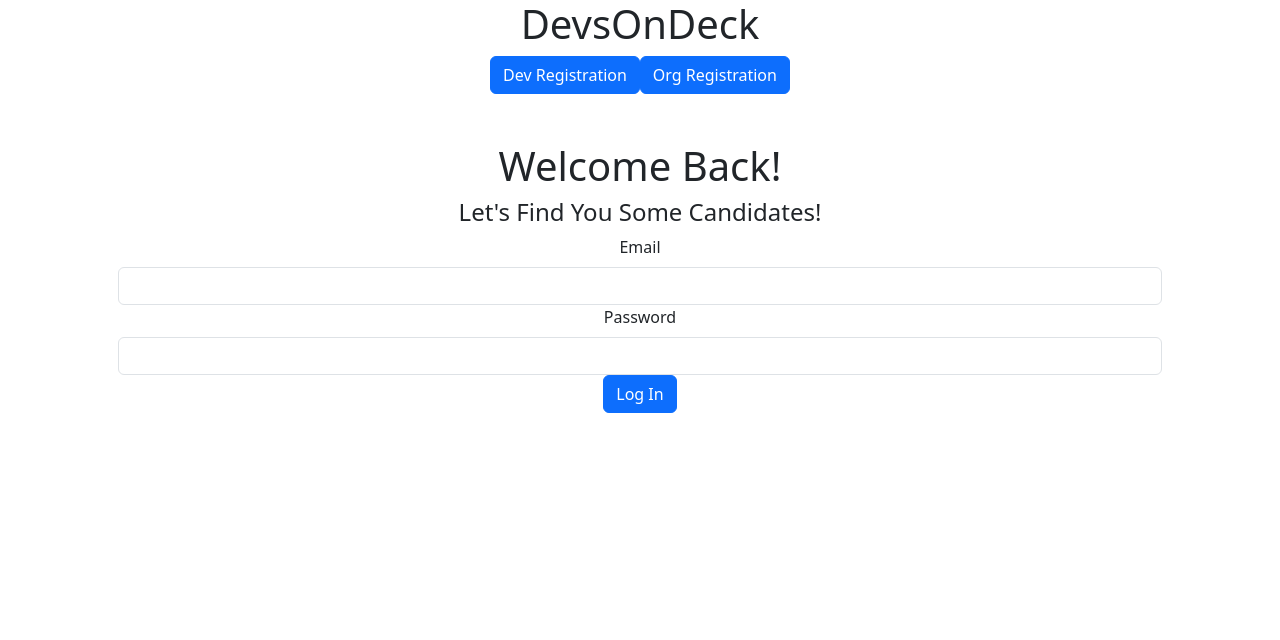
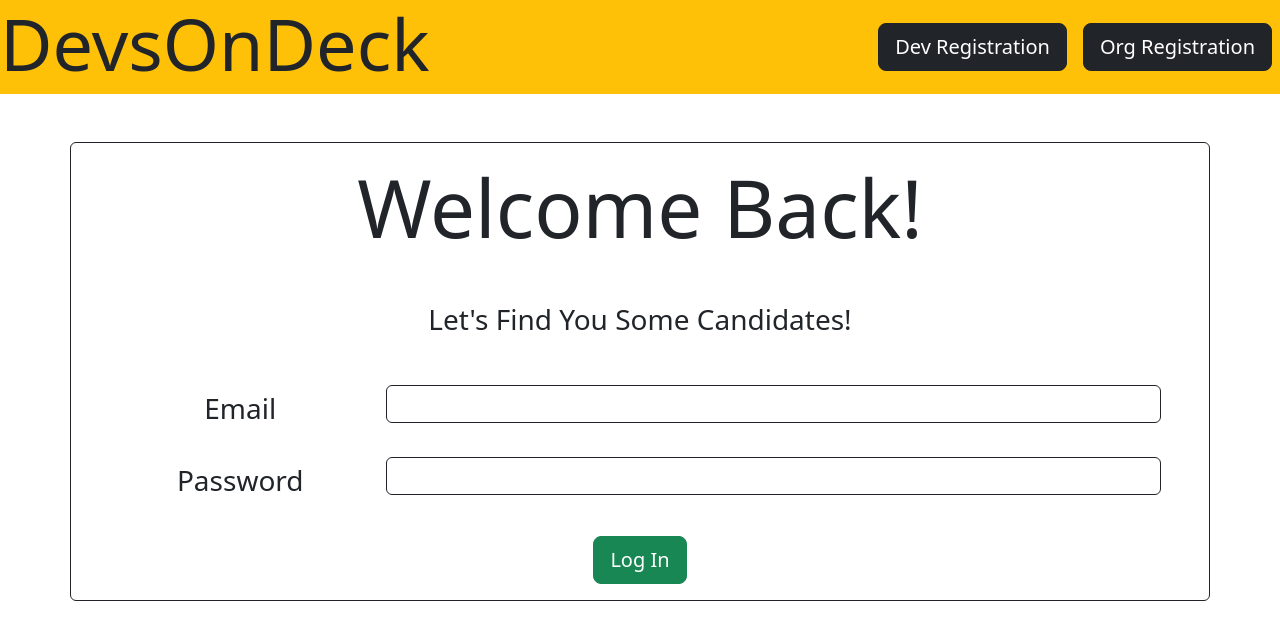
Before and after one commit to jbl0119/DevsOnDeck, a React (Vite) app in the folder client/: page /orgs/login in a window 1280 px wide. Shown: the top 640 px of the page. Built offline with nearby package versions, Linux system fonts and the light colour scheme.

Commit message:
feat: more styling on pages

```diff
--- a/client/src/App.css
+++ b/client/src/App.css
@@ -10,3 +10,8 @@
 .glow {
   box-shadow: 0 0 15px 10px rgba(0, 0, 0, 0.33); /* Example box-shadow for glow effect */
 }
+
+.custom-progress-bar {
+  height: 2em; /* Double the height */
+  width: 50%; /* Half the width */
+}
--- a/client/src/App.jsx
+++ b/client/src/App.jsx
@@ -23,9 +23,7 @@ function App() {
     <BrowserRouter>
     <div>
       <Routes>
-
         <Route index element={<DevLogin/>}/>
-
         <Route path="/devs/dashboard/:id" element={<DevDashboard/>}/>
         <Route path="/devs/register" element={<DevRegister/>}/>
         <Route path="/orgs/register" element={<OrgRegister/>}/>
@@ -34,7 +32,6 @@ function App() {
         <Route path="/orgs/jobs/add" element={<AddPosition/>}/>
         <Route path="/devs/skills/languages/:id" element={<DevSkillLanguages/>}/>
         <Route path="/devs/skills/frameworks/:id" element={<DevSkillFrameworks/>}/>
-
       </Routes>
     </div>
     </BrowserRouter>
--- a/client/src/components/DevLogin.jsx
+++ b/client/src/components/DevLogin.jsx
@@ -34,30 +34,37 @@ const [Developer, setDeveloper] = useState({ email: "", password: "" });
 
     return (
         <>
-            <div>
-                <h1>DevsOnDeck</h1>
+            <div class="bg-warning mb-3 d-flex align-items-center justify-content-between">
+                <h1 class="display-2 ">DevsOnDeck</h1>
+                <div>
                 <Link to={'/devs/register'}>
-                    <button type="button" className="btn btn-primary">Dev Registration</button>
+                    <button type="button" class="btn btn-dark btn-lg m-2">Dev Registration</button>
                 </Link>
                 <Link to={'/orgs/register'}>
-                    <button type="button" className="btn btn-primary">Org Registration</button>
+                    <button type="button" class="btn btn-dark btn-lg m-2">Org Registration</button>
                 </Link>
+
+                </div>
             </div>
             <form onSubmit={onSubmit}>
-                <div className="container px-5 my-5">
-                    <h1>Welcome Back, Developer</h1>
-                    <h4>Let's Connect You To A Job!</h4>
-                    <div>
-                        <label htmlFor="email" className="form-label">Email</label>
-                        <input type="text" className="form-control" id="email" name="email" value={Developer.email} onChange={onChange} />
+                <div class="container px-5 my-5 border border-dark rounded p-3">
+                    <h1 class="display-1 mb-5">Welcome Back, Developer</h1>
+                    <h3 class='mb-5'>Let's Connect You To A Job!</h3>
+                    <div class="row mb-3">
+                        <label htmlFor="email" class="col-sm-3 col-form-label "><h3>Email</h3></label>
+                        <div class="col-sm-9">
+                        <input type="text" className="form-control border-dark" id="email" name="email" value={Developer.email} onChange={onChange} />
                         {errors.email && <p className="text-danger">{errors.email}</p>}
+                        </div>
                     </div>
-                    <div>
-                        <label htmlFor="password" className="form-label">Password</label>
-                        <input type="password" className="form-control" id="password" name="password" value={Developer.password} onChange={onChange} />
+                    <div class="row mb-3">
+                        <label htmlFor="password" class="col-sm-3 col-form-label "><h3>Password</h3></label>
+                        <div class="col-sm-9">
+                        <input type="password" className="form-control border-dark" id="password" name="password" value={Developer.password} onChange={onChange} />
                         {errors.password && <p className="text-danger">{errors.password}</p>}
+                        </div>
                     </div>
-                    <button type="submit" className="btn btn-primary">Log In</button>
+                    <button type="submit" class="mt-2 btn btn-success btn-lg">   Log In   </button>
                 </div>
             </form>
         </>
--- a/client/src/components/DevRegister.jsx
+++ b/client/src/components/DevRegister.jsx
@@ -54,8 +54,8 @@ const DevRegister = () => {
         <div class="bg-warning mb-3 d-flex align-items-center justify-content-between">
             <h1 class="display-2 ">DevsOnDeck</h1>
             <div>
-            <Link to={'/dev/login'}><button type="button" class="btn btn-dark btn-lg m-2">DevLogin</button></Link>
-            <Link to={'/org/login'}><button type="button" class="btn btn-dark btn-lg m-2">OrgLogin</button></Link>
+            <Link to={'/'}><button type="button" class="btn btn-dark btn-lg m-2">DevLogin</button></Link>
+            <Link to={'/orgs/login'}><button type="button" class="btn btn-dark btn-lg m-2">OrgLogin</button></Link>
             </div>
         </div>
         <form onSubmit={onSubmit}>
--- a/client/src/components/OrgLogin.jsx
+++ b/client/src/components/OrgLogin.jsx
@@ -34,30 +34,36 @@ const [User, setUser] = useState({ email: "", password: "" });
 
     return (
         <>
-            <div>
-                <h1>DevsOnDeck</h1>
+            <div class="bg-warning mb-3 d-flex align-items-center justify-content-between">
+                <h1 class="display-2 ">DevsOnDeck</h1>
+                <div>
                 <Link to={'/devs/register'}>
-                    <button type="button" className="btn btn-primary">Dev Registration</button>
+                    <button type="button" class="btn btn-dark btn-lg m-2">Dev Registration</button>
                 </Link>
                 <Link to={'/orgs/register'}>
-                    <button type="button" className="btn btn-primary">Org Registration</button>
+                    <button type="button" class="btn btn-dark btn-lg m-2">Org Registration</button>
                 </Link>
+                </div>
             </div>
             <form onSubmit={onSubmit}>
-                <div className="container px-5 my-5">
-                    <h1>Welcome Back!</h1>
-                    <h4>Let's Find You Some Candidates!</h4>
-                    <div>
-                        <label htmlFor="contactEmail" className="form-label">Email</label>
-                        <input type="text" className="form-control" id="contactEmail" name="contactEmail" value={User.contactEmail} onChange={onChange} />
+                <div class="container px-5 my-5 border border-dark rounded p-3">
+                    <h1 class="display-1 mb-5">Welcome Back!</h1>
+                    <h3 class='mb-5'>Let's Find You Some Candidates!</h3>
+                    <div class="row mb-3">
+                        <label htmlFor="contactEmail" class="col-sm-3 col-form-label "><h3>Email</h3></label>
+                        <div class="col-sm-9">
+                        <input type="text" className="form-control border-dark" id="contactEmail" name="contactEmail" value={User.contactEmail} onChange={onChange} />
                         {errors.contactEmail && <p className="text-danger">{errors.contactEmail}</p>}
+                        </div>
                     </div>
-                    <div>
-                        <label htmlFor="password" className="form-label">Password</label>
-                        <input type="password" className="form-control" id="password" name="password" value={User.password} onChange={onChange} />
+                    <div class="row mb-3">
+                        <label htmlFor="password" class="col-sm-3 col-form-label "><h3>Password</h3></label>
+                        <div class="col-sm-9">
+                        <input type="password" className="form-control border-dark" id="password" name="password" value={User.password} onChange={onChange} />
                         {errors.password && <p className="text-danger">{errors.password}</p>}
+                        </div>
                     </div>
-                    <button type="submit" className="btn btn-primary">Log In</button>
+                    <button type="submit" class="mt-2 btn btn-success btn-lg">Log In</button>
                 </div>
             </form>
         </>
--- a/client/src/components/OrgRegister.jsx
+++ b/client/src/components/OrgRegister.jsx
@@ -54,8 +54,8 @@ const OrgRegister = () => {
         <div class="bg-warning mb-3 d-flex align-items-center justify-content-between">
             <h1 class="display-2 ">DevsOnDeck</h1>
             <div>
-            <Link to={'/dev/login'}><button type="button" class="btn btn-dark btn-lg m-2">DevLogin</button></Link>
-            <Link to={'/org/login'}><button type="button" class="btn btn-dark btn-lg m-2">OrgLogin</button></Link>
+            <Link to={'/'}><button type="button" class="btn btn-dark btn-lg m-2">DevLogin</button></Link>
+            <Link to={'/orgs/login'}><button type="button" class="btn btn-dark btn-lg m-2">OrgLogin</button></Link>
             </div>
         </div>
         <form onSubmit={onSubmit}>
@@ -120,9 +120,6 @@ const OrgRegister = () => {
             <div class="d-flex justify-content-end">
                 <button type="submit" class="mt-2 btn btn-success btn-lg">Register</button>
             </div>
-            <div>
-                <input type='submit' value='Register'/>
-            </div>
             </div>
         </form>
         <a href="/devs/register"><h4>Need to Sign Up a Developer?</h4></a>
```
Also changed, not shown: client/src/components/DevSkillFrameworks.jsx (+19 -17 lines), client/src/components/DevSkillLanguages.jsx (+20 -21 lines). Lines whose indentation alone changed are shown as unchanged.
